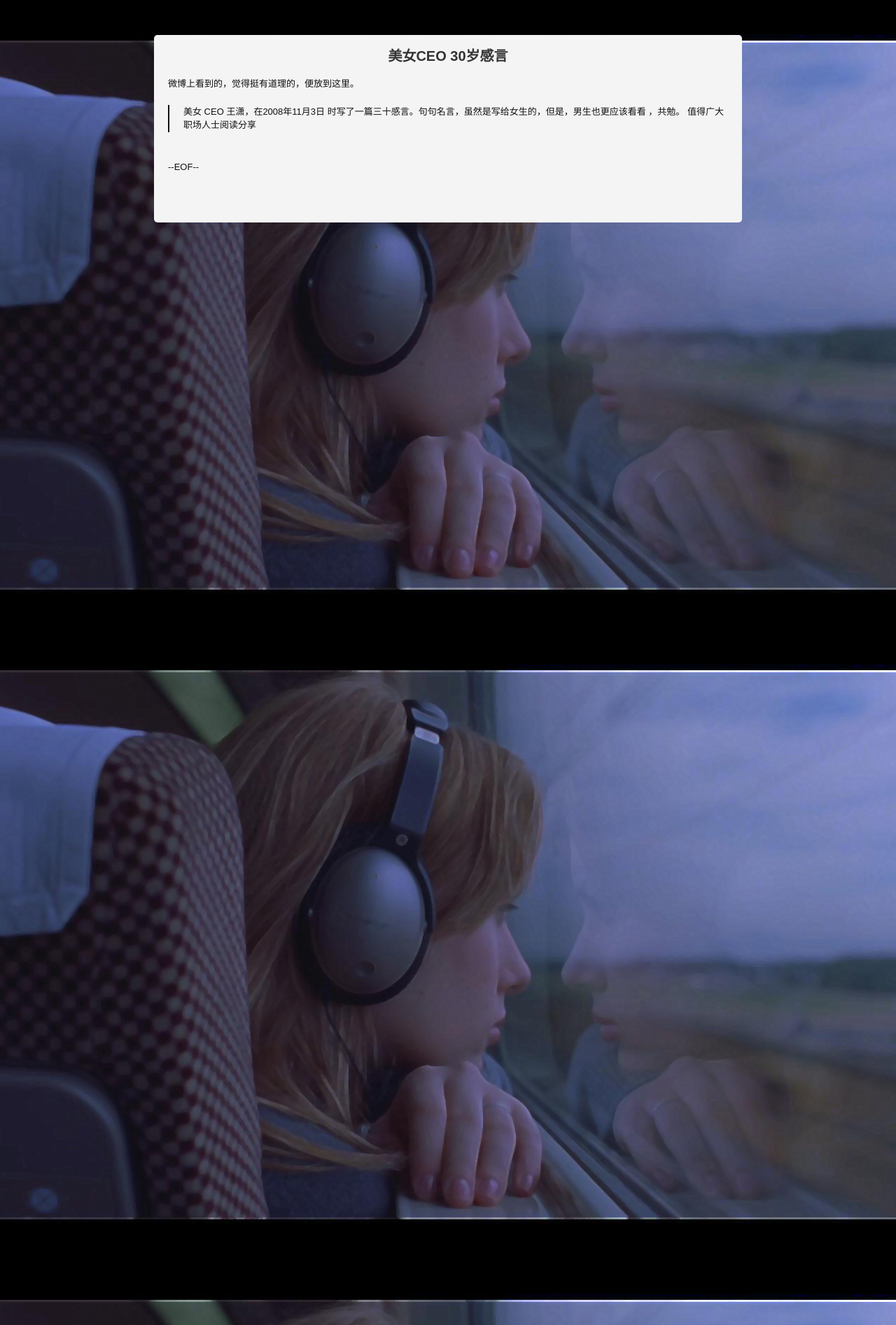
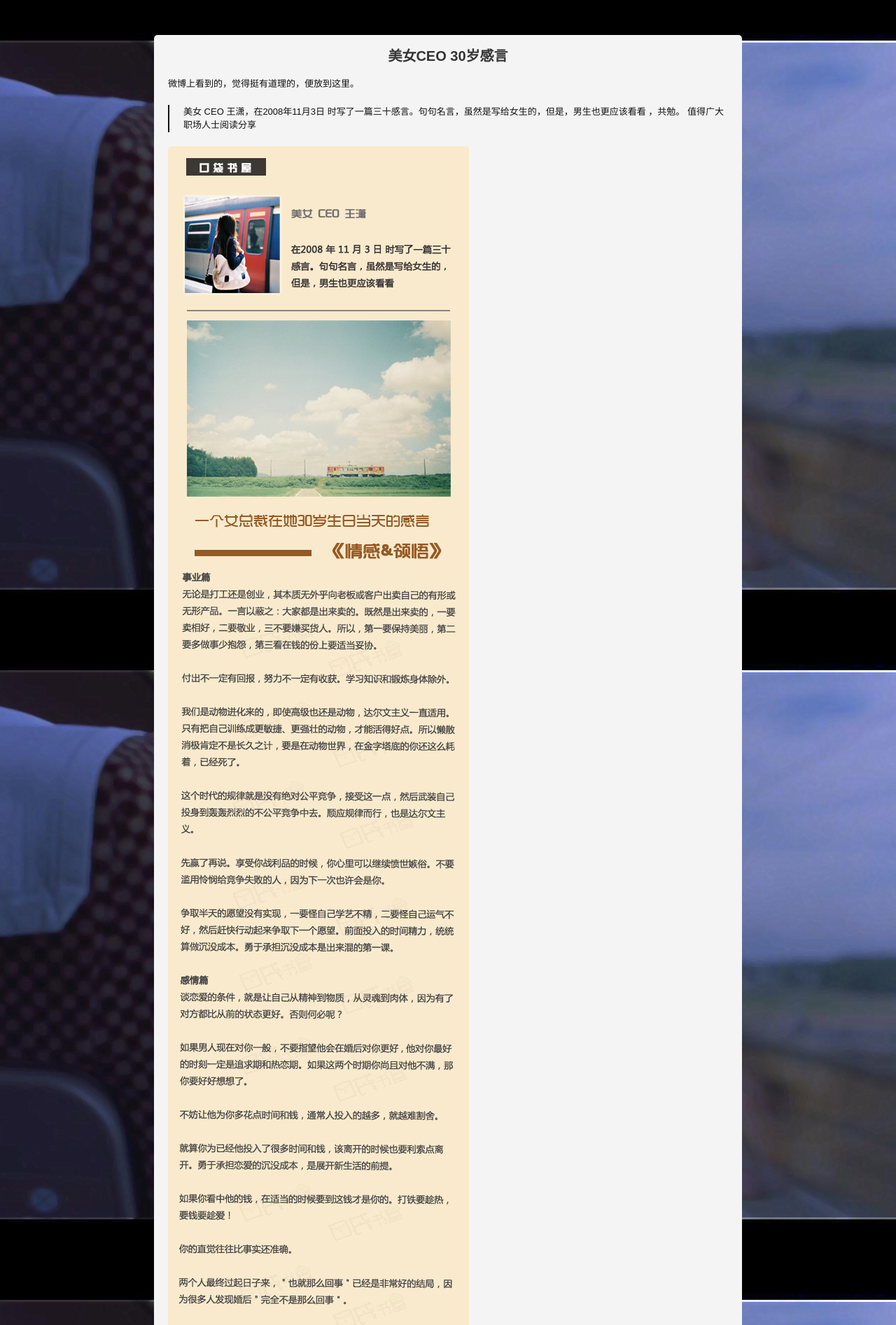
Before and after one commit to tfengmao/xanfeng, a Jekyll site: the page built from _posts/2012-11-21-female-ceo-30-feelings.md, in a window 1280 px wide. Shown: the top 1894 px of the page at 70% size. Built offline with Jekyll 4.4.1, drawn with Linux system fonts in a browser that asks for light colours; Markdown is read by kramdown in place of the engine named in the settings; comment, search, counter and statistics services are not loaded.

Commit message:
repost a weibo image

```diff
--- a/_posts/2012-11-21-female-ceo-30-feelings.md
+++ b/_posts/2012-11-21-female-ceo-30-feelings.md
@@ -8,4 +8,4 @@ tags: life feel
 微博上看到的，觉得挺有道理的，便放到这里。
 > 美女 CEO 王潇，在2008年11月3日 时写了一篇三十感言。句句名言，虽然是写给女生的，但是，男生也更应该看看 ，共勉。 值得广大职场人士阅读分享
 
-![](images/life-female-ceo-30-feelings.jpg)
+![](/images/life-female-ceo-30-feelings.jpg)
```
